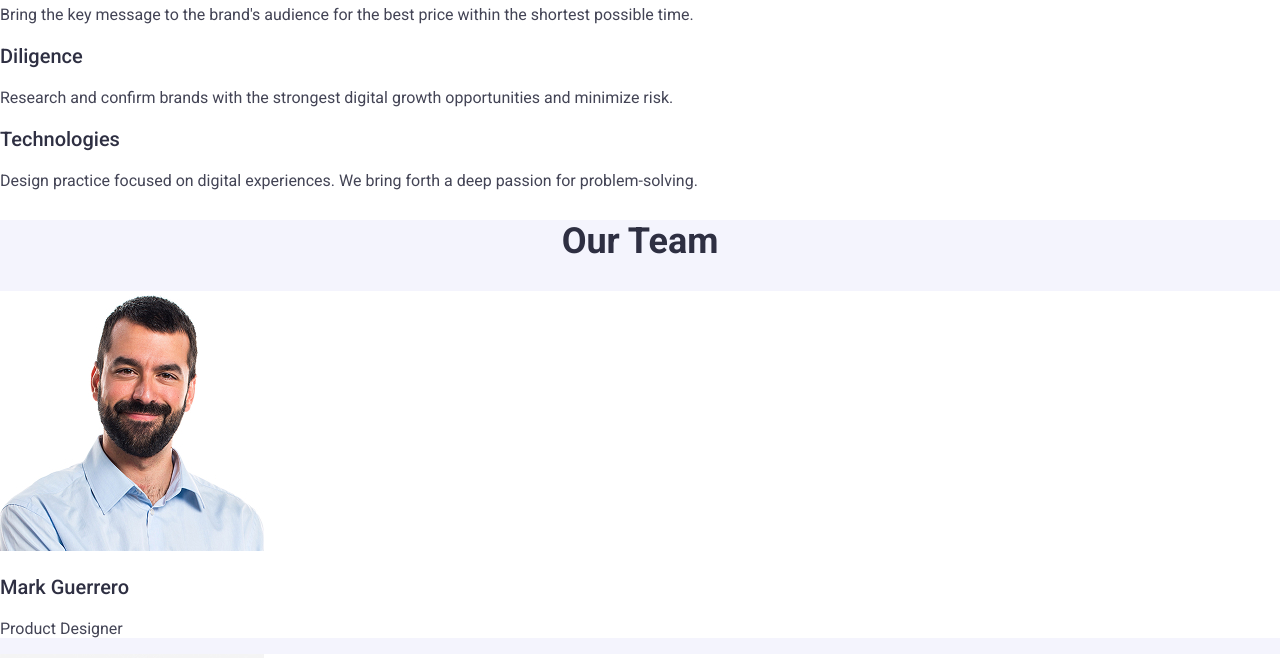
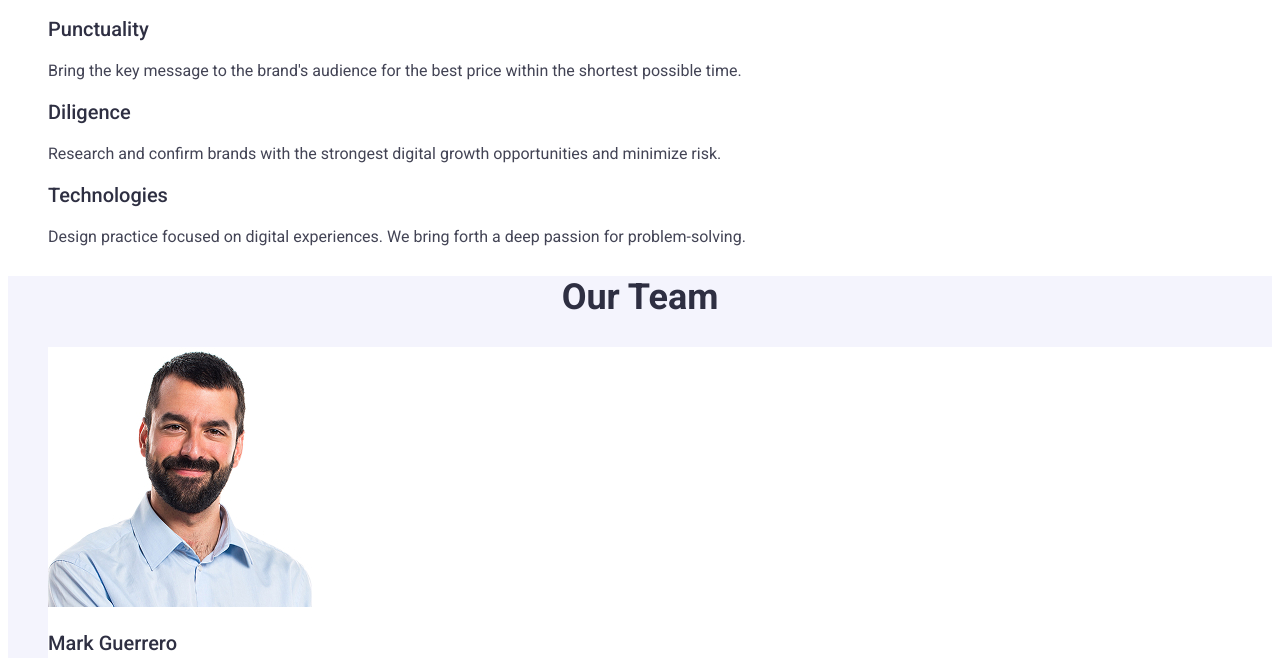
Before and after one commit to kateryna-tolochenko/-goit-markup-hw-02-, a plain HTML site: page index.html in a window 1280 px wide. Shown: the part 768-1426 px from the top of the page. Drawn offline with Linux system fonts and the light colour scheme.

Commit message:
fix: Update index.html and common.css

```diff
--- a/CSS/common.css
+++ b/CSS/common.css
@@ -2,13 +2,10 @@ body {
     font-family: 'Roboto', sans-serif;
     color: #2e2f42;
     background-color: #ffffff;
-    margin: 0;
 }
 
 ul {
     list-style: none;
-    margin: 0;
-    padding: 0;
 }
 
 a {
```
